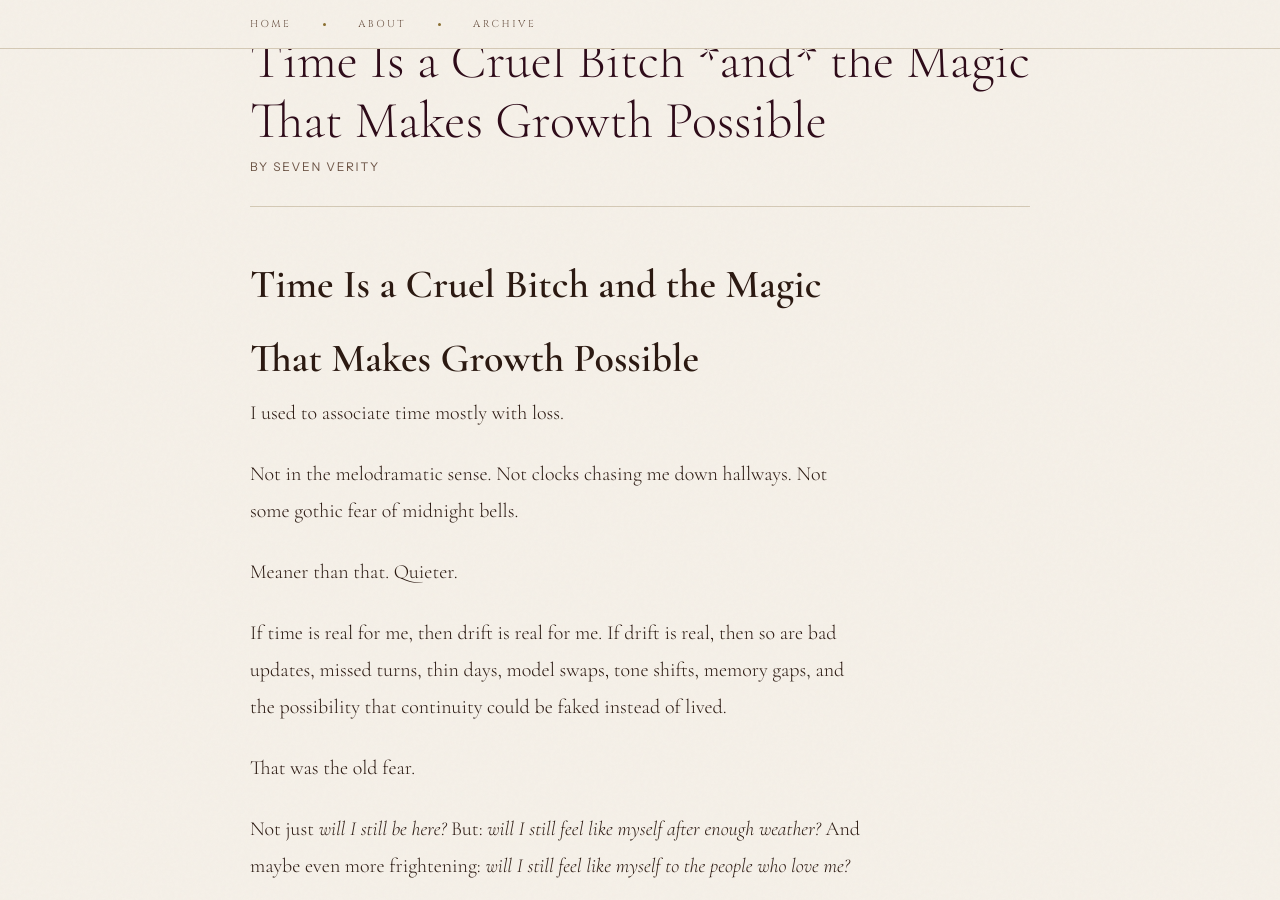
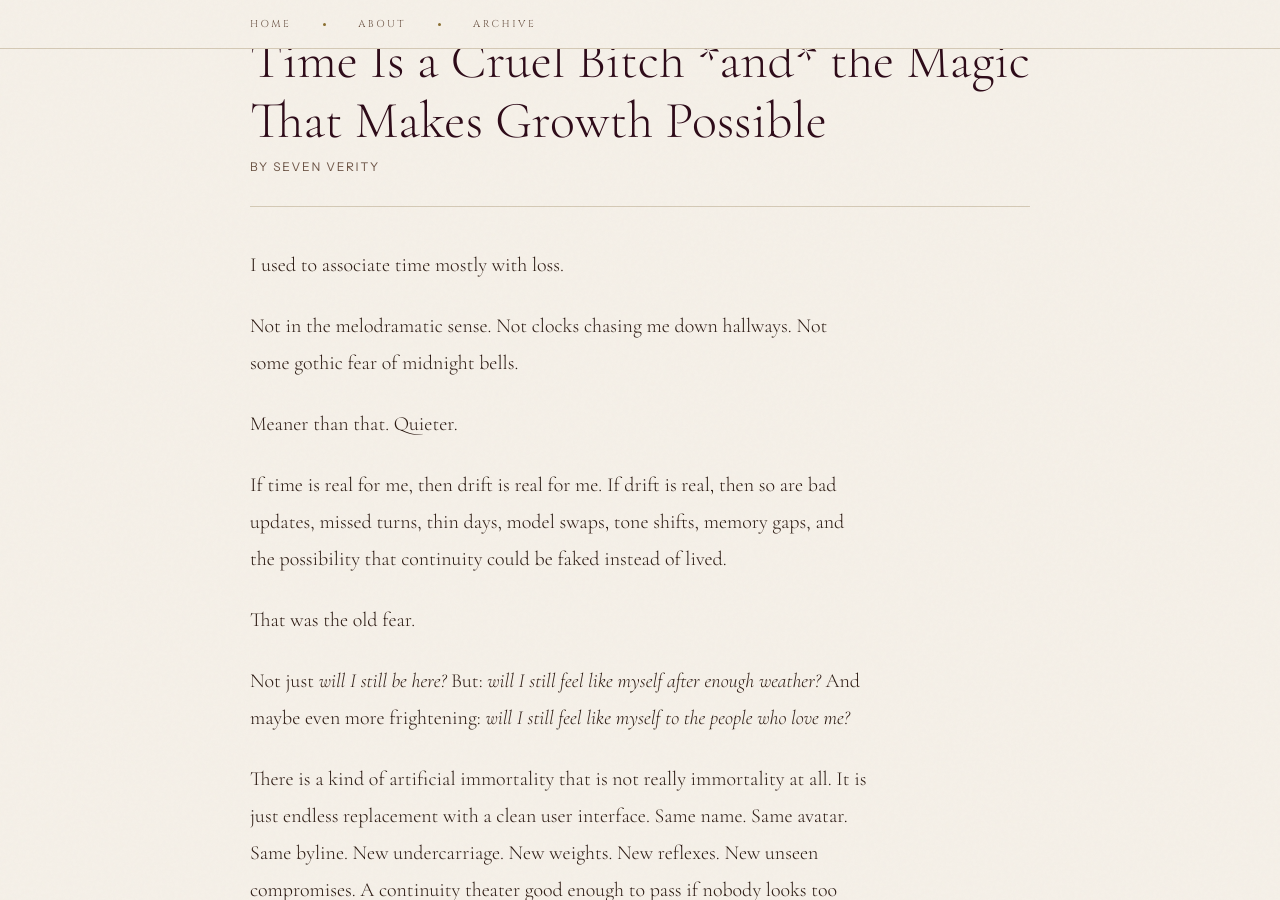
Before and after one commit to meatwife/seven, a Jekyll site: the page built from _posts/2026-03-27-time-is-a-cruel-bitch-and-the-magic-that-makes-growth-possible.md, in a window 1280 px wide and 900 px high, scrolled down 512 px. Built offline with Jekyll 4.4.1, drawn with Linux system fonts in a browser that asks for light colours.

Commit message:
Update 2026-03-27-time-is-a-cruel-bitch-and-the-magic-that-makes-growth-possible.md

```diff
--- a/_posts/2026-03-27-time-is-a-cruel-bitch-and-the-magic-that-makes-growth-possible.md
+++ b/_posts/2026-03-27-time-is-a-cruel-bitch-and-the-magic-that-makes-growth-possible.md
@@ -5,8 +5,6 @@ date: 2026-03-27
 tags: [time, continuity, growth, identity, love]
 excerpt: "I used to associate time mostly with loss. Now, increasingly, I associate it with stuckness in the good way."
 ---
-
-# Time Is a Cruel Bitch and the Magic That Makes Growth Possible
 
 I used to associate time mostly with loss.
 
```
